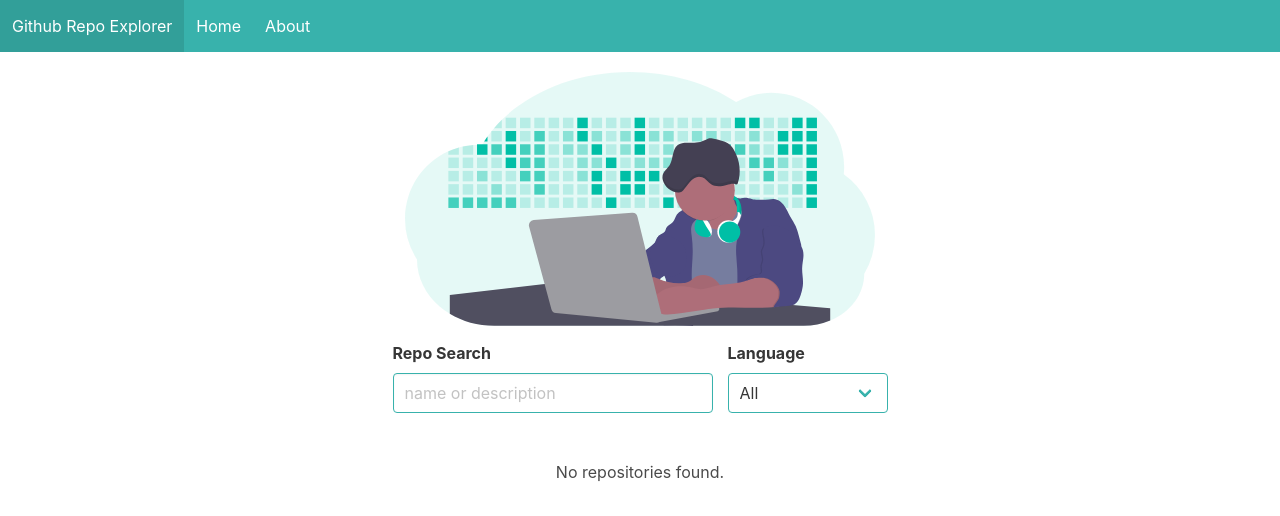
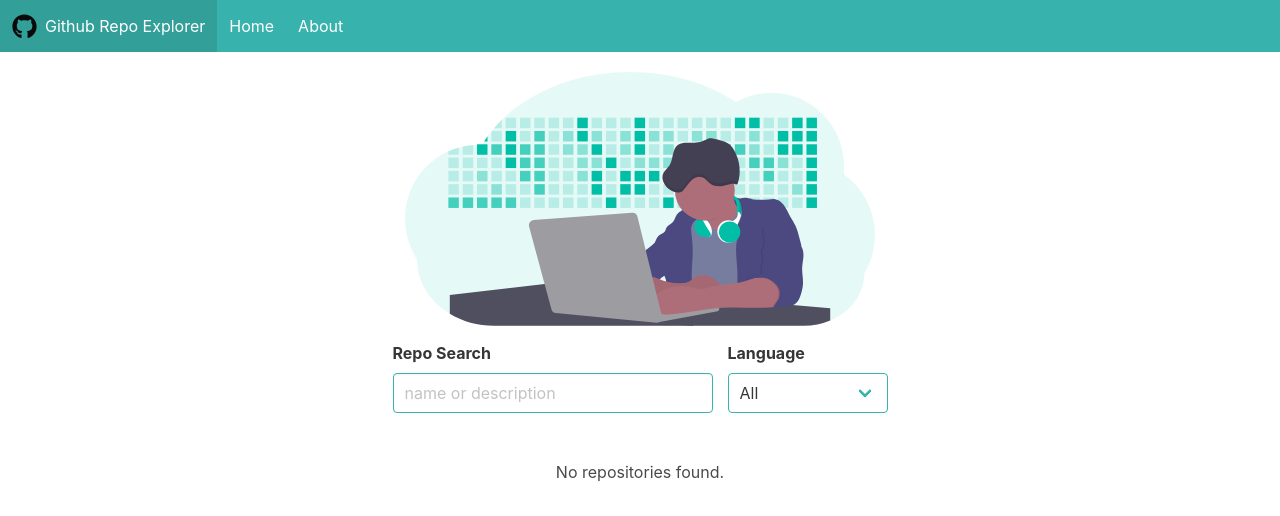
Before and after one commit to VirajPatidar/Github-Repo-Explorer, a Next.js app: page / in a window 1280 px wide. Shown: the top 516 px of the page. Built offline with nearby package versions, Linux system fonts and the light colour scheme.

Commit message:
navbar fixed

```diff
--- a/src/components/navbar.js
+++ b/src/components/navbar.js
@@ -1,5 +1,6 @@
 import React from 'react';
 import Link from 'next/link';
+import { FaGithub } from 'react-icons/fa';
 
 const Navbar = () => {
 
@@ -13,7 +14,7 @@ const Navbar = () => {
         >
             <div className="navbar-brand">
                 <Link href="/">
-                    <a className="navbar-item">Github Repo Explorer</a>
+                    <a className="navbar-item"><FaGithub size={25} className="mr-2 has-text-black"/>Github Repo Explorer</a>
                 </Link>
                 <a
                     onClick={() => {setisActive(!isActive)}}
```
